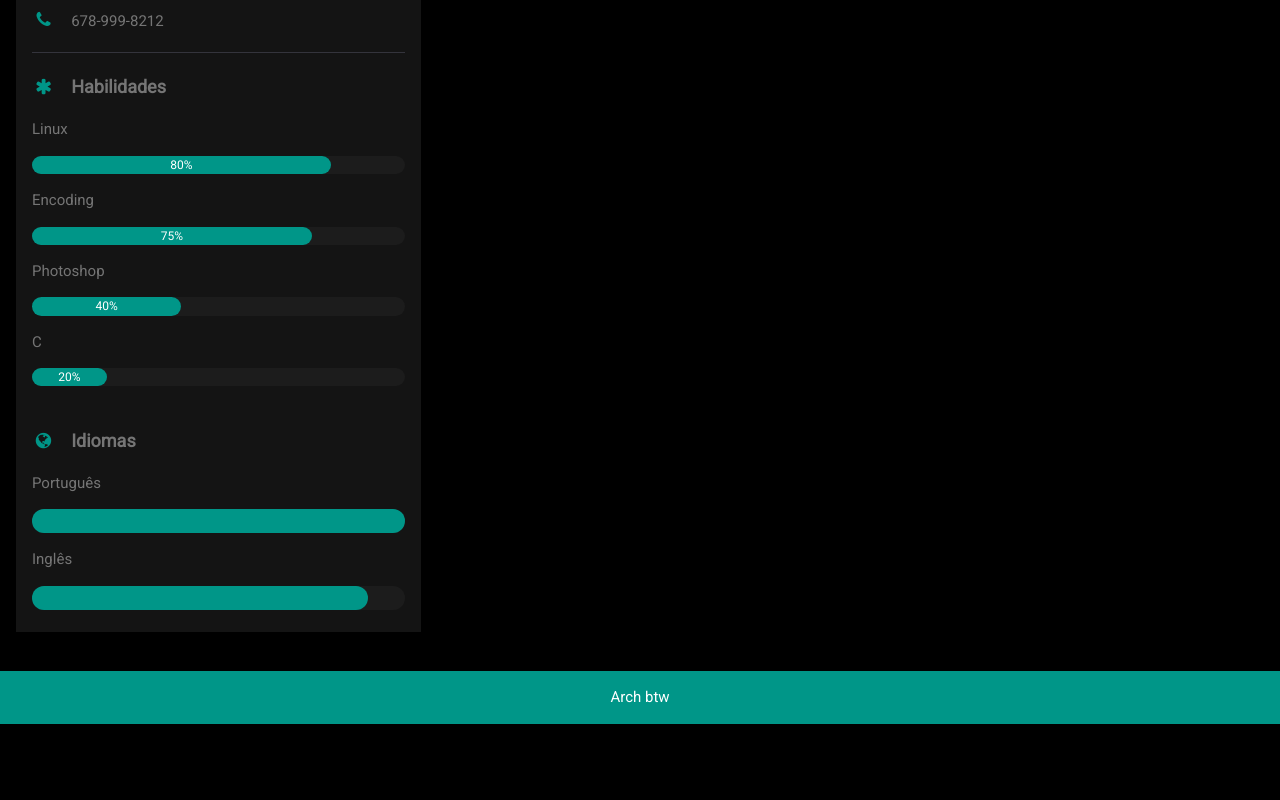
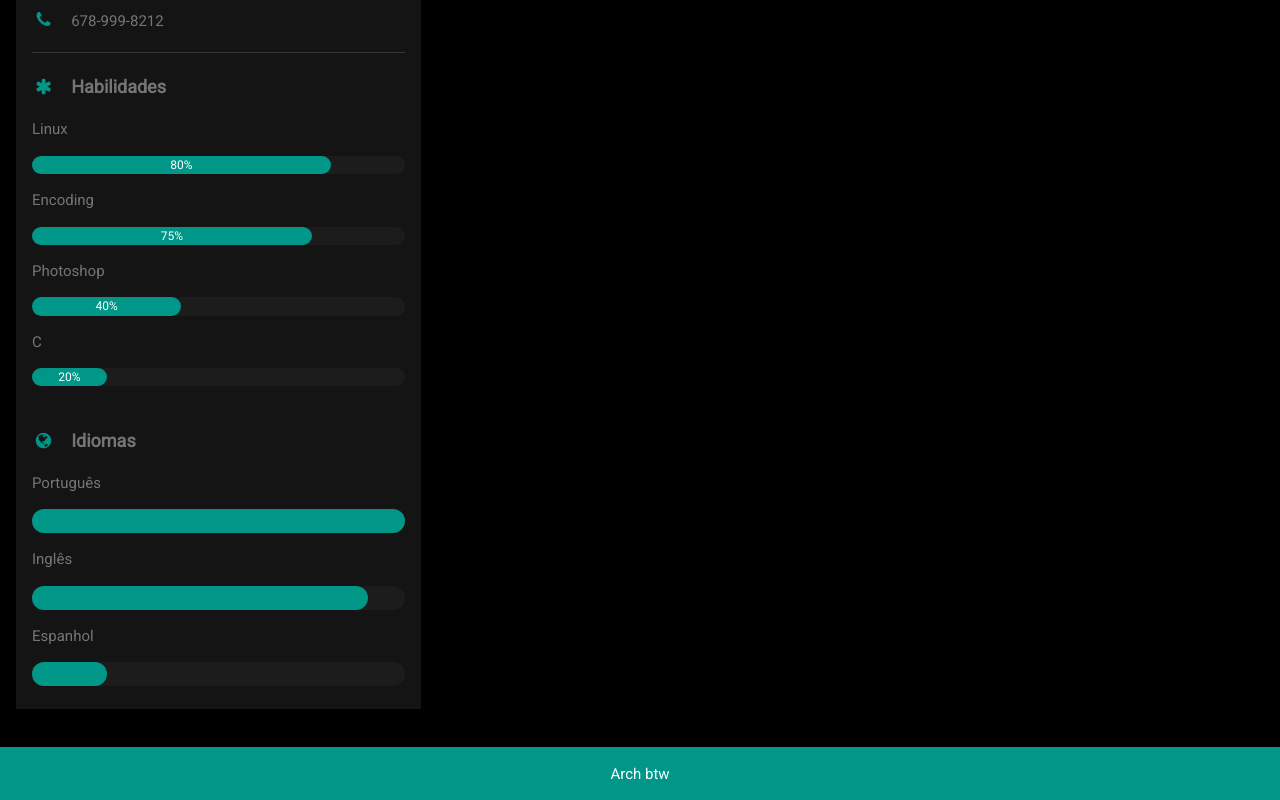
Before and after one commit to lobomfz/cv, a plain HTML site: page index.html in a window 1280 px wide. Shown: the part 539-1339 px from the top of the page. Before the commit the page ends 1263 px from the top, so only its background shows below. Drawn offline with Linux system fonts and the light colour scheme.

Commit message:
Update index.html

```diff
--- a/index.html
+++ b/index.html
@@ -69,6 +69,10 @@ html,body,h1,h2,h3,h4,h5,h6 {font-family: "Roboto", sans-serif}
           <div class="w3-light-grey w3-round-xlarge">
             <div class="w3-round-xlarge w3-teal" style="height:24px;width:90%"></div>
           </div>
+          <p>Espanhol</p>
+          <div class="w3-light-grey w3-round-xlarge">
+            <div class="w3-round-xlarge w3-teal" style="height:24px;width:20%"></div>
+          </div>
           <br>
         </div>
       </div><br>
```
